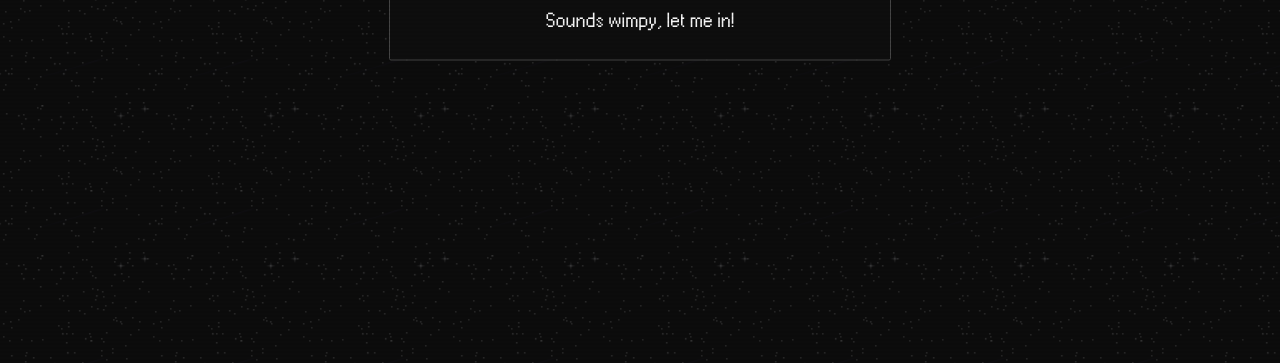
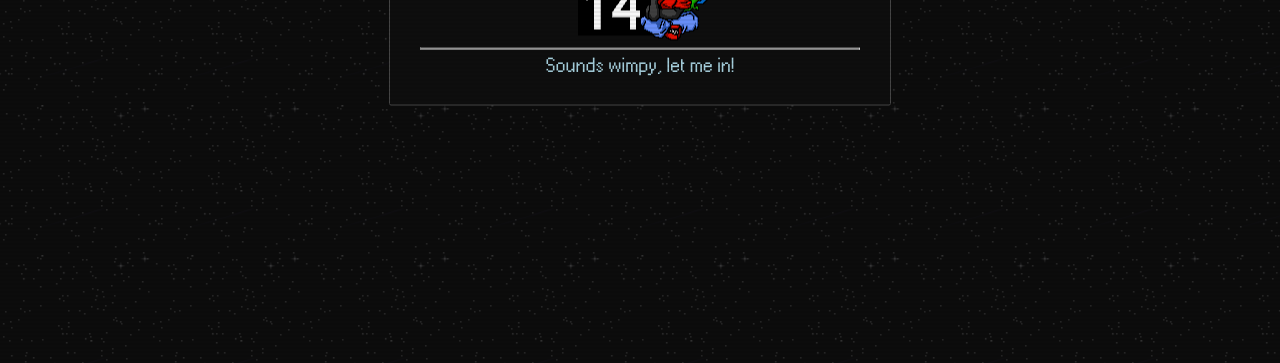
Before and after one commit to narlyx/narlyx.dev, a website: page src/index.html in a window 1280 px wide. Shown: the part 437-800 px from the top of the page. Drawn offline with Linux system fonts and the light colour scheme.

Commit message:
Feat: Censorship panda

```diff
--- a/src/index.html
+++ b/src/index.html
@@ -19,8 +19,9 @@
       </div>
       <div style="text-align: center">
         <p>This site kinda sucks and may or may not contain some crude language and some other stuff so it's pretty triggering to some so I'm sorry so you should just leave rn.</p>
-        <br>
-        <a style="font-size: 20px" href="./home">Sounds wimpy, let me in!</a>
+        <a href="https://www.mabsland.com/Adoption.html"><img src="./assets/other/censor_14a.gif"></a>
+        <hr>
+        <a style="font-size: 20px; color: lightblue;" href="./home">Sounds wimpy, let me in!</a>
       </div>
     </div>
 
```
Also changed, not shown: src/assets/other/censor_14a.gif (added).
